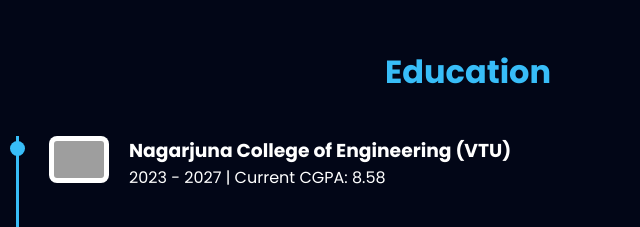
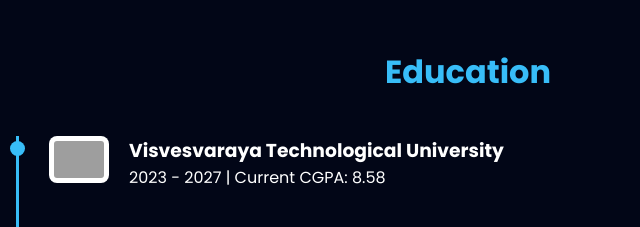
Before and after one commit to dikshaikify/diksha_portfolio_v2, a plain HTML site: page index.html in a window 1280 px wide. Shown: the part 3320-3547 px from the top of the page, 172-812 px from the left. Drawn offline with nearby package versions, Linux system fonts and the light colour scheme; no server answers; grey boxes are pictures that could not be loaded.

Commit message:
Update college name in portfolio

```diff
--- a/index.html
+++ b/index.html
@@ -321,7 +321,7 @@
             <div class="timeline-item">
                 <img src="https://cdn-icons-png.flaticon.com/512/3062/3062634.png">
                 <div>
-                    <h3>Nagarjuna College of Engineering (VTU)</h3>
+                    <h3>Visvesvaraya Technological University</h3>
                     <p>2023 - 2027 | Current CGPA: 8.58</p>
                 </div>
             </div>
```
